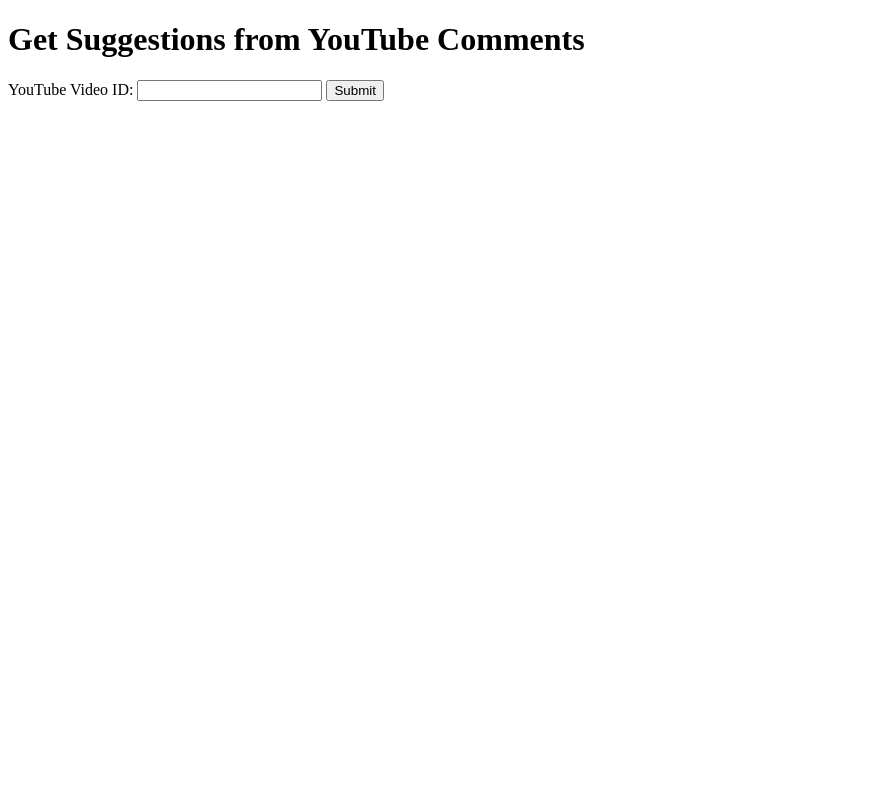
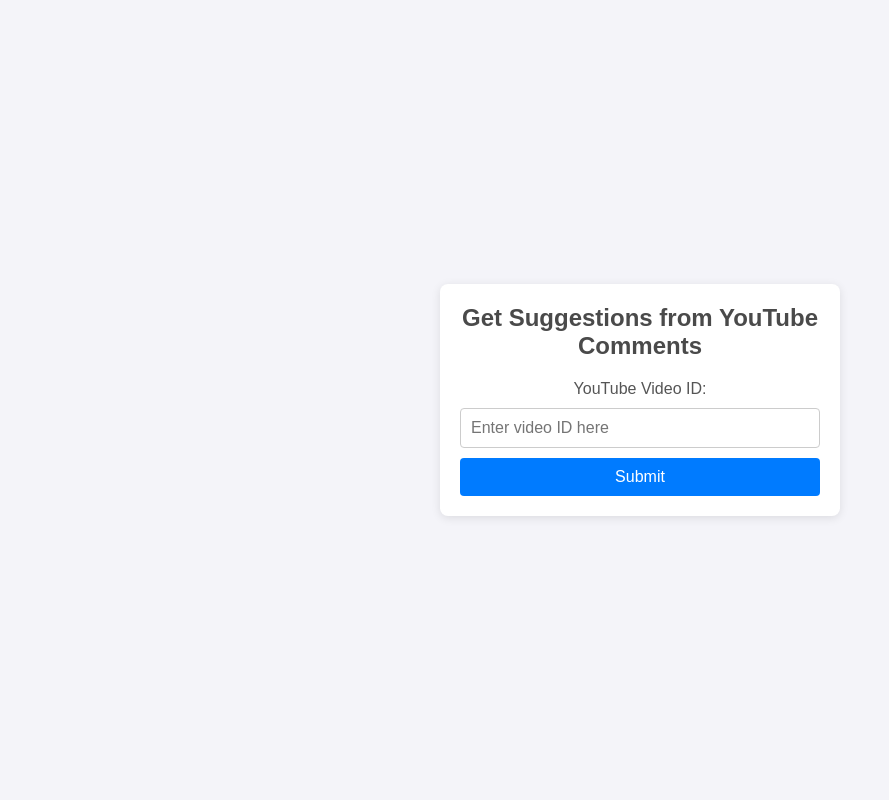
Before and after one commit to An4ikhun733r/Youtube_Comments_AI_Analytics, a Flask app: page / in a window 1280 px wide. Shown: the whole page, without its empty margins (0-889 px from the left). Run offline with Flask 3, Linux system fonts and the light colour scheme.

Commit message:
fixed styling

```diff
--- /dev/null
+++ b/static/styles.css
@@ -0,0 +1,91 @@
+* {
+  box-sizing: border-box;
+  margin: 0;
+  padding: 0;
+  font-family: "Arial", sans-serif;
+}
+
+body {
+  background-color: #f4f4f9;
+  color: #333;
+  display: flex;
+  justify-content: center;
+  align-items: center;
+  height: 100vh;
+}
+
+.container {
+  background-color: #ffffff;
+  border-radius: 8px;
+  box-shadow: 0 2px 10px rgba(0, 0, 0, 0.1);
+  padding: 20px;
+  max-width: 400px;
+  width: 100%;
+  text-align: center;
+}
+
+h1 {
+  margin-bottom: 20px;
+  font-size: 24px;
+  color: #4a4a4a;
+}
+
+.video-id-form {
+  display: flex;
+  flex-direction: column;
+  gap: 10px;
+}
+
+label {
+  font-size: 16px;
+  color: #555;
+}
+
+input[type="text"] {
+  padding: 10px;
+  border: 1px solid #ccc;
+  border-radius: 4px;
+  font-size: 16px;
+  width: 100%;
+}
+
+input[type="text"]:focus {
+  border-color: #007bff;
+  outline: none;
+}
+
+button {
+  padding: 10px;
+  background-color: #007bff;
+  color: #fff;
+  border: none;
+  border-radius: 4px;
+  font-size: 16px;
+  cursor: pointer;
+}
+
+button:hover {
+  background-color: #0056b3;
+}
+
+.suggestions {
+  background-color: #f8f9fa;
+  border: 1px solid #e1e1e1;
+  border-radius: 4px;
+  padding: 10px;
+  margin: 20px 0;
+  white-space: pre-wrap; /* Ensures formatting is preserved */
+  overflow-wrap: break-word; /* Break long lines */
+}
+
+.home-link {
+  display: inline-block;
+  margin-top: 10px;
+  text-decoration: none;
+  color: #007bff;
+  font-size: 16px;
+}
+
+.home-link:hover {
+  text-decoration: underline;
+}
--- a/templates/index.html
+++ b/templates/index.html
@@ -4,13 +4,22 @@
     <meta charset="UTF-8" />
     <meta name="viewport" content="width=device-width, initial-scale=1.0" />
     <title>YouTube Comment Suggestions</title>
+    <link rel="stylesheet" href="/static/styles.css" />
   </head>
   <body>
-    <h1>Get Suggestions from YouTube Comments</h1>
-    <form action="/submit" method="post">
-      <label for="video_id">YouTube Video ID:</label>
-      <input type="text" id="video_id" name="video_id" required />
-      <button type="submit">Submit</button>
-    </form>
+    <div class="container">
+      <h1>Get Suggestions from YouTube Comments</h1>
+      <form action="/submit" method="post" class="video-id-form">
+        <label for="video_id">YouTube Video ID:</label>
+        <input
+          type="text"
+          id="video_id"
+          name="video_id"
+          required
+          placeholder="Enter video ID here"
+        />
+        <button type="submit">Submit</button>
+      </form>
+    </div>
   </body>
 </html>
```
Also changed, not shown: templates/suggestions.html (+18 -4 lines).
